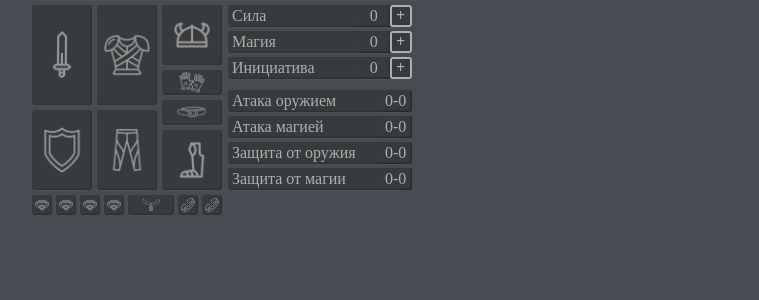
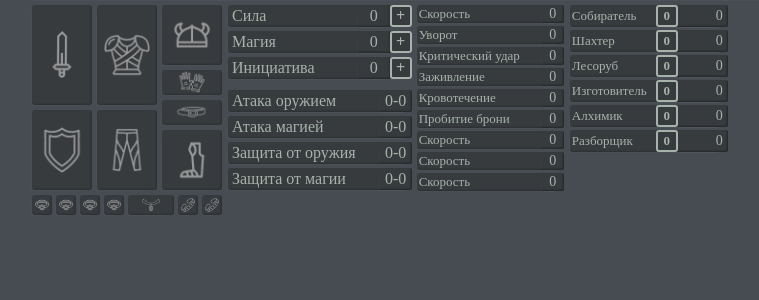
Before and after one commit to Mys9ys/facets-of-fortune, a PHP site: page / in a window 1280 px wide. Shown: the part 80-380 px from the top of the page, without its empty margins (8-767 px from the left). Run offline with PHP 8.4, Linux system fonts and the light colour scheme.

Commit message:
крафтовые статы

```diff
--- a/config_hero.php
+++ b/config_hero.php
@@ -21,8 +21,27 @@ $arHero = [
     'heroAttackDefence' => [
         ['name'=>'Атака оружием', 'index' => 'attack_weapon', 'count' => 0],
         ['name'=>'Атака магией', 'index' => 'attack_magic', 'count' => 0],
-        ['name'=>'Защита от оружия', 'index' => 'defense_magic', 'count' => 0],
+        ['name'=>'Защита от оружия', 'index' => 'defense_weapon', 'count' => 0],
         ['name'=>'Защита от магии', 'index' => 'defense_magic', 'count' => 0],
+    ],
+    'heroProperty' => [
+        ['name'=>'Скорость', 'index' => 'defense_magic', 'count' => 0],
+        ['name'=>'Уворот', 'index' => 'defense_magic', 'count' => 0],
+        ['name'=>'Критический удар', 'index' => 'defense_magic', 'count' => 0],
+        ['name'=>'Заживление', 'index' => 'defense_magic', 'count' => 0],
+        ['name'=>'Кровотечение', 'index' => 'defense_magic', 'count' => 0],
+        ['name'=>'Пробитие брони', 'index' => 'defense_magic', 'count' => 0],
+        ['name'=>'Скорость', 'index' => 'defense_magic', 'count' => 0],
+        ['name'=>'Скорость', 'index' => 'defense_magic', 'count' => 0],
+        ['name'=>'Скорость', 'index' => 'defense_magic', 'count' => 0],
+    ],
+    'heroCraft' => [
+        ['name'=>'Собиратель', 'index' => 'defense_magic', 'count' => 0, 'lvl'=>0],
+        ['name'=>'Шахтер', 'index' => 'defense_magic', 'count' => 0, 'lvl'=>0],
+        ['name'=>'Лесоруб', 'index' => 'defense_magic', 'count' => 0, 'lvl'=>0],
+        ['name'=>'Изготовитель', 'index' => 'defense_magic', 'count' => 0, 'lvl'=>0],
+        ['name'=>'Алхимик', 'index' => 'defense_magic', 'count' => 0, 'lvl'=>0],
+        ['name'=>'Разборщик', 'index' => 'defense_magic', 'count' => 0, 'lvl'=>0],
     ],
     'heroEquipments' => [
 
--- a/index.php
+++ b/index.php
@@ -85,7 +85,7 @@
                 </div>
             </div>
         </div>
-        <div class="all_property_block">
+        <div class="skills_att_def_block">
             <div class="skills_block">
                 <?php foreach ($arHero['heroSkills'] as $skill):?>
                     <div class="skills_position" data-type="<?=$skill['index']?>">
@@ -107,12 +107,34 @@
                     </div>
                 <?php endforeach;?>
             </div>
+        </div>
+        <div class="property_block">
+            <?php foreach ($arHero['heroProperty'] as $prop):?>
+                <div class="prop_position" data-type="<?=$prop['index']?>">
+                    <div class="prop_name"><?=$prop['name']?></div>
+                    <div class="prop_count_box">
+                        <div class="prop_count"><?=$prop['count']?></div>
+                    </div>
+                </div>
+            <?php endforeach;?>
+        </div>
 
-            <div class="rucksack_block">
-                <div class="rucksack_item"></div>
-                <div class="rucksack_item"></div>
-                <div class="rucksack_item"></div>
-            </div>
+        <div class="craft_block">
+            <?php foreach ($arHero['heroCraft'] as $prop):?>
+                <div class="craft_position" data-type="<?=$prop['index']?>">
+                    <div class="craft_name"><?=$prop['name']?></div>
+                    <div class="craft_count_box">
+                        <div class="craft_lvl"><?=$prop['lvl']?></div>
+                        <div class="craft_count"><?=$prop['count']?></div>
+                    </div>
+                </div>
+            <?php endforeach;?>
+        </div>
+
+        <div class="rucksack_block">
+            <div class="rucksack_item"></div>
+            <div class="rucksack_item"></div>
+            <div class="rucksack_item"></div>
         </div>
 
 
--- a/style.less
+++ b/style.less
@@ -179,10 +179,12 @@ body{
     }
   }
 }
-.all_property_block{
+
+.skills_att_def_block{
   display: flex;
   flex-direction: column;
 }
+
 .skills_block{
   margin-top: 5px;
   display: flex;
@@ -269,3 +271,94 @@ body{
     }
   }
 }
+
+.property_block{
+  margin-top: 5px;
+  display: flex;
+  flex-direction: column;
+  color: @colorstyle;
+
+  .prop_position{
+    display: flex;
+    flex-direction: row;
+    justify-content: space-between;
+
+    background: rgba(33,33,33,0.4);
+    box-shadow: -4px 4px 2px -5px rgb(255 255 255 / 40%), inset -1px -1px 2px rgb(0 0 0 / 20%);
+    border-radius: 3px;
+    margin: 0 3px;
+    margin-bottom: 3px;
+
+    .prop_name{
+      font-size: 13px;
+      margin-right: 20px;
+      padding: 1px 2px;
+    }
+    .prop_count_box{
+      display: flex;
+      flex-direction: row;
+
+      .prop_count{
+        width: 20px;
+        padding: 1px;
+        font-size: 14px;
+        box-shadow: -4px 4px 2px -5px rgb(255 255 255 / 40%), inset -1px -1px 2px rgb(0 0 0 / 20%);
+        display: flex;
+        justify-content: center;
+        align-items: center;
+      }
+    }
+  }
+}
+
+.craft_block{
+  margin-top: 5px;
+  display: flex;
+  flex-direction: column;
+  color: @colorstyle;
+
+  .craft_position{
+    display: flex;
+    flex-direction: row;
+    justify-content: space-between;
+
+    background: rgba(33,33,33,0.4);
+    box-shadow: -4px 4px 2px -5px rgb(255 255 255 / 40%), inset -1px -1px 2px rgb(0 0 0 / 20%);
+    border-radius: 3px;
+    margin: 0 3px;
+    margin-bottom: 3px;
+
+    .craft_name{
+      font-size: 13px;
+      margin-right: 7px;
+      padding: 1px 2px;
+      display: flex;
+      align-items: center;
+    }
+    .craft_count_box{
+      display: flex;
+      flex-direction: row;
+
+      .craft_lvl{
+        width: 16px;
+        padding: 1px;
+        border-radius: 3px;
+        display: flex;
+        justify-content: center;
+        align-items: center;
+        font-weight: 600;
+        font-size: 13px;
+        border: 2px solid @colorstyle;
+      }
+      .craft_count{
+        width: 40px;
+        font-size: 14px;
+        box-shadow: -4px 4px 2px -5px rgb(255 255 255 / 40%), inset -1px -1px 2px rgb(0 0 0 / 20%);
+        display: flex;
+        justify-content: flex-end;
+        align-items: center;
+        padding: 1px 5px;
+      }
+    }
+  }
+}
```
Also changed, not shown: style.css (+82 -1 lines), style.min.css, 1 other file.
